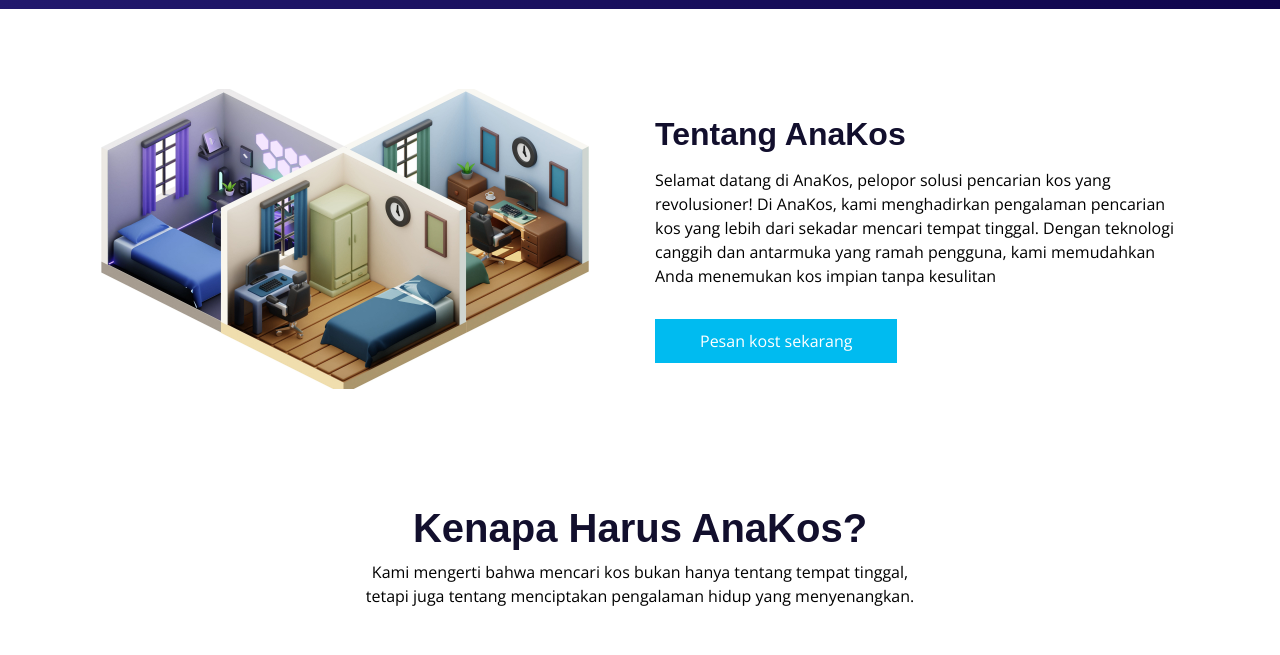
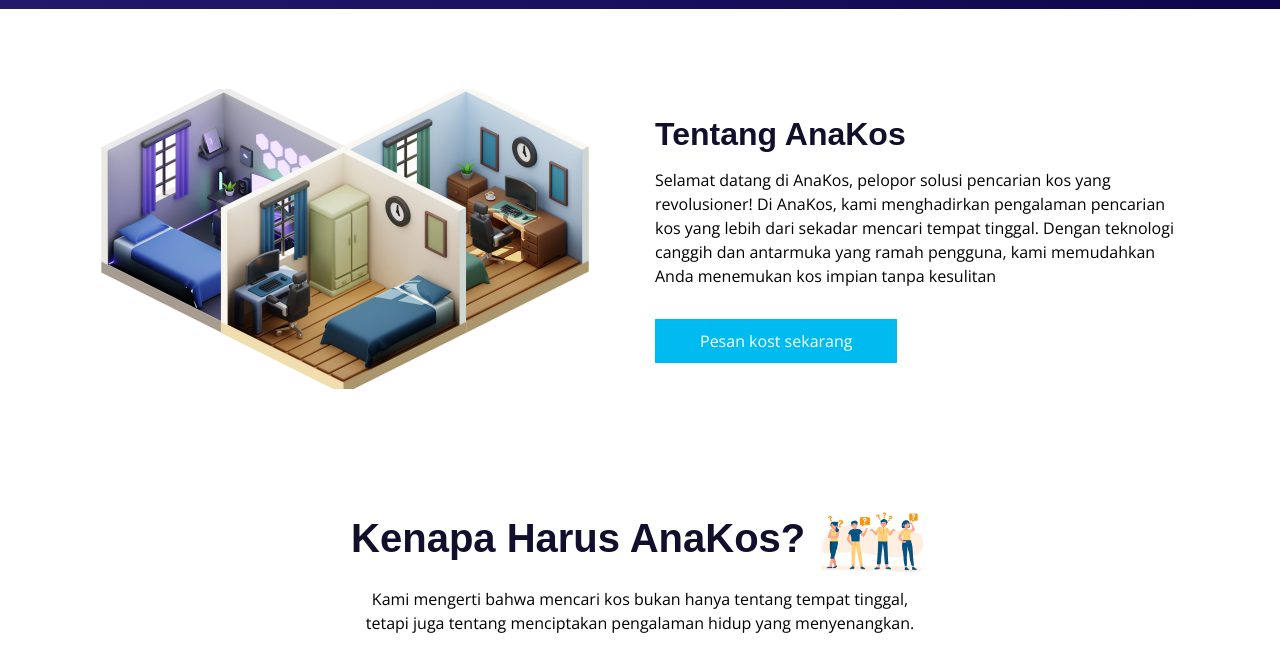
Before and after one commit to azillauri25/website-gis-nm, a plain HTML site: page about.html in a window 1280 px wide. Shown: the part 83-738 px from the top of the page. Drawn offline with nearby package versions, Linux system fonts and the light colour scheme; some packages are replaced by stand-ins of ours.

Commit message:
Update about.html

```diff
--- a/about.html
+++ b/about.html
@@ -136,7 +136,7 @@
   <section class="about_adv">
     <div class="heading_adv heading_center">
       <h1>
-        Kenapa Harus AnaKos?
+        Kenapa Harus AnaKos? <img style="height: 75px;" src="assets/newadded.png">
       </h1>
       <p style="color: black;">
         Kami mengerti bahwa mencari kos bukan hanya tentang tempat tinggal,<br>
```
